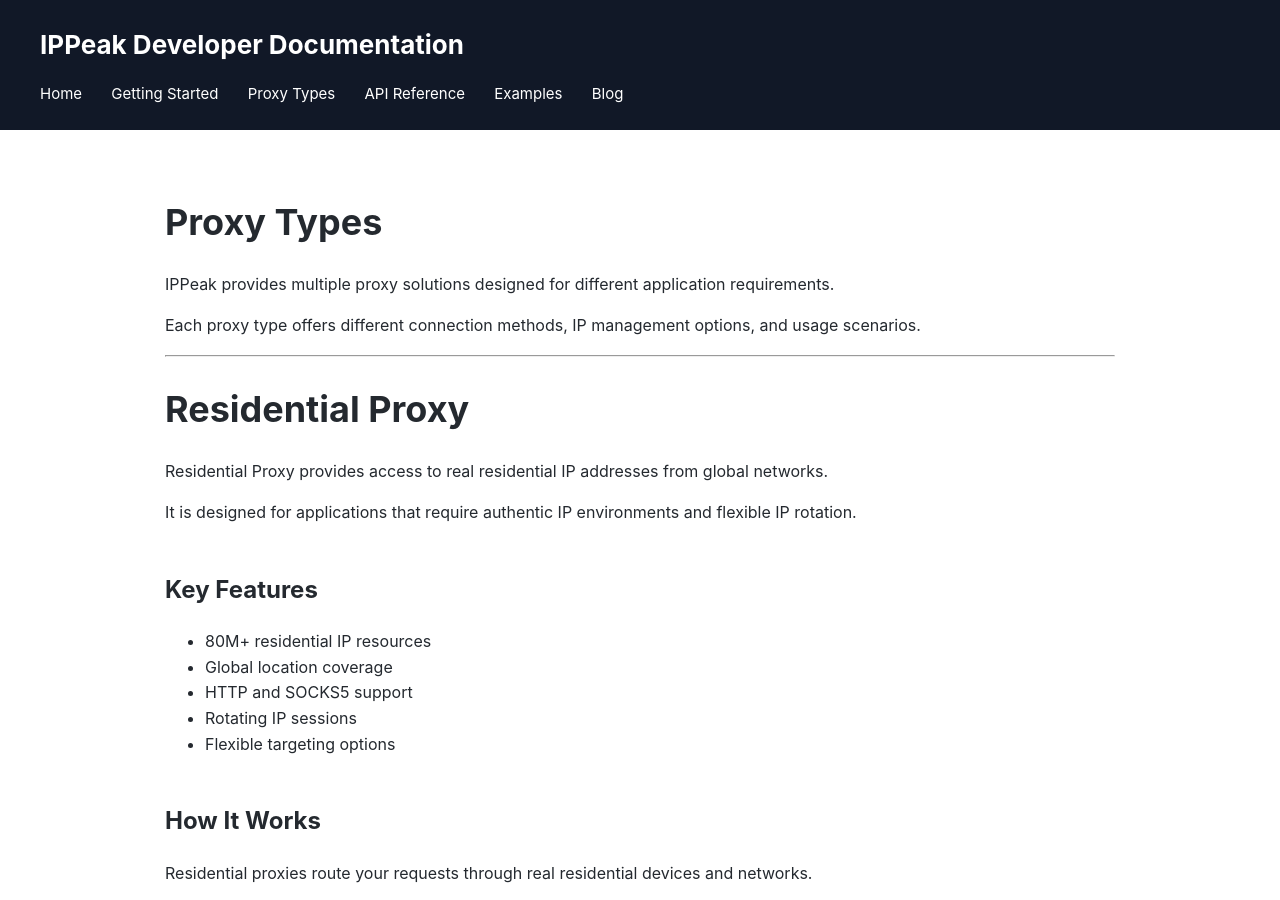
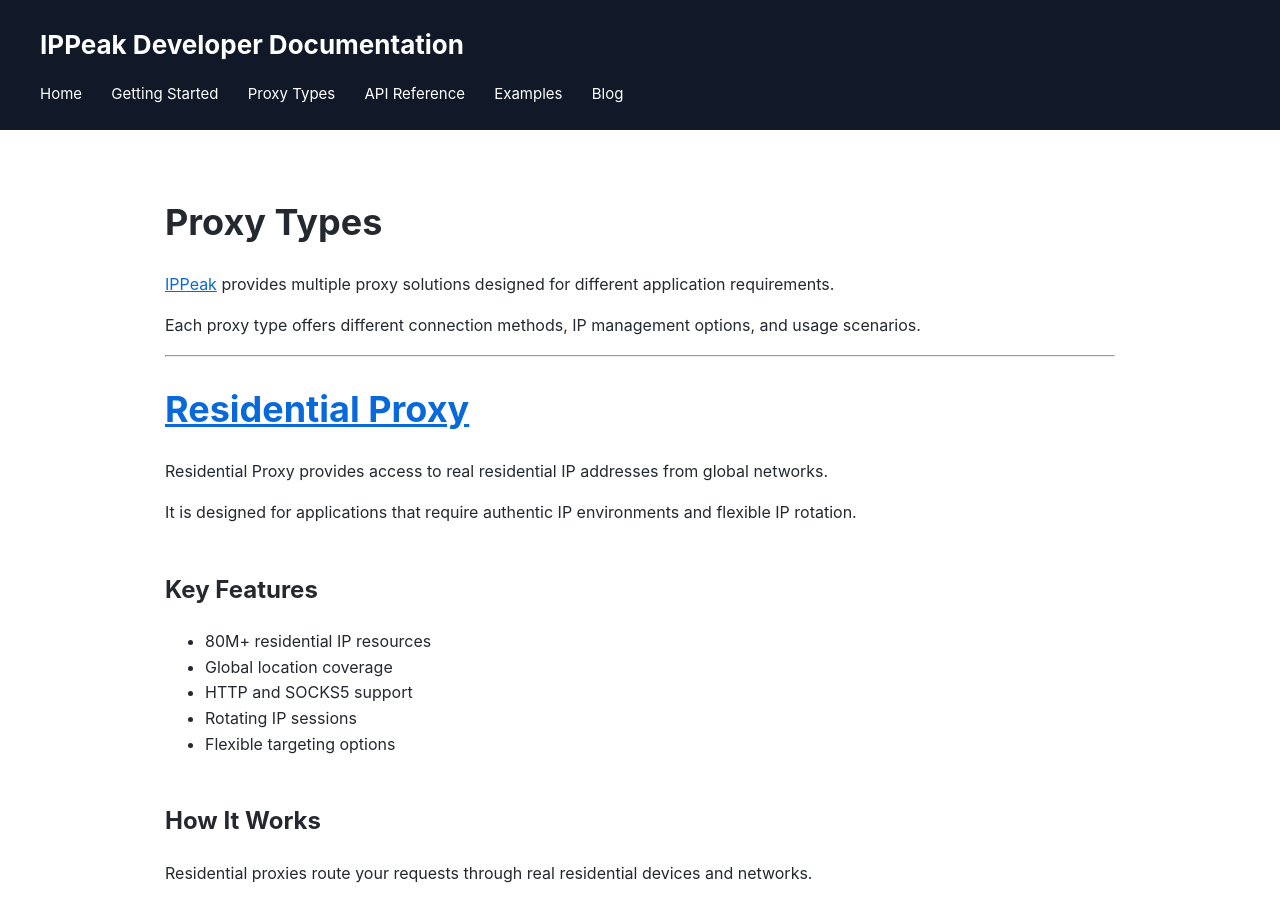
Before and after one commit to IPPeak/IPPeak-Residential-Proxy, a Jekyll site: the page built from docs/proxy-types.md, in a window 1280 px wide and 900 px high. Built offline with Jekyll 4.4.1, drawn with Linux system fonts in a browser that asks for light colours; some of the changed lines change nothing that is shown.

Commit message:
Update proxy-types.md

```diff
--- a/docs/proxy-types.md
+++ b/docs/proxy-types.md
@@ -6,7 +6,7 @@
 # Proxy Types
 
 
-IPPeak provides multiple proxy solutions designed for different application requirements.
+[IPPeak](https://www.ippeak.com/?utm_t=1&utm_i=147) provides multiple proxy solutions designed for different application requirements.
 
 
 Each proxy type offers different connection methods, IP management options, and usage scenarios.
@@ -15,7 +15,7 @@
 
 ---
 
-# Residential Proxy
+# [Residential Proxy](https://www.ippeak.com/product/residential-proxies)
 
 
 Residential Proxy provides access to real residential IP addresses from global networks.
@@ -91,7 +91,7 @@
 
 ---
 
-# Static Residential Proxy
+# [Static Residential Proxy](https://www.ippeak.com/product/isp-proxies)
 
 
 Static Residential Proxy provides dedicated residential IP resources with long-term stability.
@@ -151,7 +151,7 @@
 
 ---
 
-# Unlimited Residential Proxy
+# [Unlimited Residential Proxy](https://www.ippeak.com/product/unlimited-proxies)
 
 
 Unlimited Residential Proxy provides high-volume residential proxy access without traffic limitations.
@@ -216,10 +216,10 @@
 
 | Requirement | Recommended Solution |
 |---|---|
-| Need rotating IPs | Residential Proxy |
-| Need stable IP address | Static Residential Proxy |
-| Need unlimited traffic | Unlimited Residential Proxy |
-| Need large-scale access | Residential Proxy |
+| Need rotating IPs | [Residential Proxy](https://www.ippeak.com/product/residential-proxies) |
+| Need stable IP address | [Static Residential Proxy](https://www.ippeak.com/product/isp-proxies) |
+| Need unlimited traffic | [Unlimited Residential Proxy](https://www.ippeak.com/product/unlimited-proxies) |
+| Need large-scale access | [Residential Proxy](https://www.ippeak.com/product/residential-proxies) |
 
 
 
```
